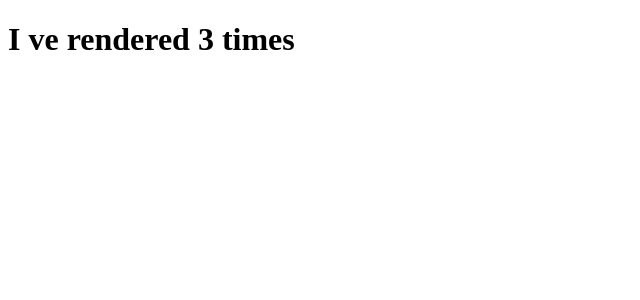
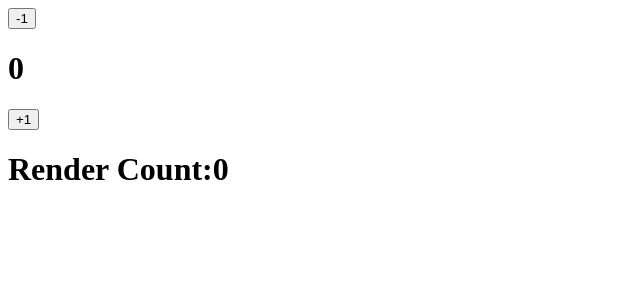
Before and after one commit to Mahesh1997tech/React-basic, a React (Vite) app: page / in a window 1280 px wide. Shown: the top 300 px of the page, without its empty margins (0-640 px from the left). Built offline with nearby package versions, Linux system fonts and the light colour scheme.

Commit message:
add useRef to component

```diff
--- a/src/App.jsx
+++ b/src/App.jsx
@@ -66,23 +66,50 @@
 //     )
 // }
 // export default App;
-import React,{useEffect, useState} from "react";
+// import React,{useEffect, useState} from "react";
 
 
-function App(){
-    const [count ,setCount]=useState(0)
-// this use use effect without any dependency
-    useEffect(()=>{
-        setTimeout(()=>{
-setCount(count =>count+1);
+// function App(){
+//     const [count ,setCount]=useState(0)
+// // this use use effect without any dependency
+//     useEffect(()=>{
+//         setTimeout(()=>{
+// setCount(count =>count+1);
 
-        },2000)
-    },[count])//[] dependency
+//         },2000)
+//     },[count])//[] dependency
+//     return(
+//         <>
+
+// <h1> I ve rendered {count} times</h1>
+//         </>
+//     )
+// }
+// export default App;
+ import React,{useEffect,useState,useRef} from "react";
+
+ function App(){
+
+    const[value,setValue]=useState(0);
+    // const[count,setCount]=useState(0);
+   const count=useRef(0);//we dont want to re render the component
+
+
+   //use effect with dependency
+useEffect(()=>{
+    count.current=count.current+1;
+});
+
     return(
         <>
-
-<h1> I ve rendered {count} times</h1>
+        <button onClick={()=>{setValue(prev =>prev-1)}}>-1</button>
+        <h1>{value}</h1>
+        <button onClick={()=>{setValue(prev =>prev+1)}}>+1</button>
+        <h1>Render Count:{count.current}</h1>
         </>
     )
-}
-export default App;
+
+
+
+ }
+ export default App;
```
